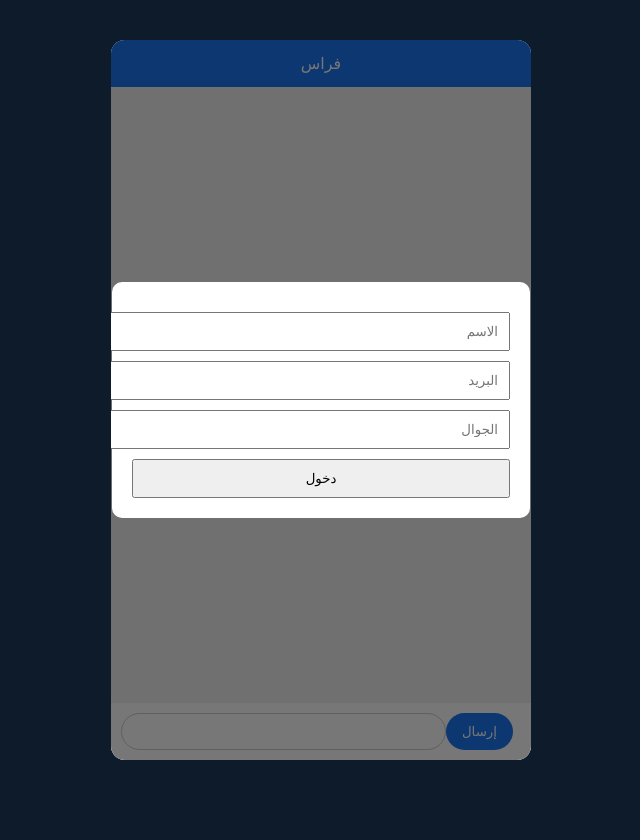
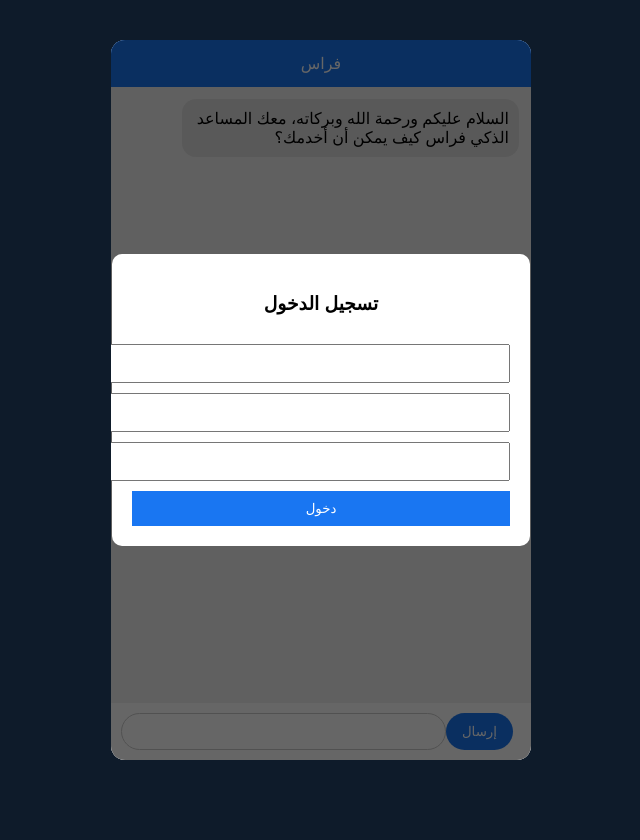
Before and after one commit to ss2009w-lang/chat-assistant, a Python web app: template templates/chat.html in a window 1280 px wide. Shown: the whole page, without its empty margins (319-959 px from the left). Run offline with Jinja, Linux system fonts and the light colour scheme; the template is opened without the code that fills it, so the values that code supplies are empty.

Commit message:
force working login modal and enable chat after login

```diff
--- a/templates/chat.html
+++ b/templates/chat.html
@@ -15,9 +15,33 @@ html,body{margin:0;height:100%;font-family:Arial;background:#0e1b2a}
 #footer{display:flex;padding:10px;background:#fff}
 #input{flex:1;padding:10px;border-radius:20px;border:1px solid #ccc}
 #send{background:#1976f2;color:#fff;border:none;border-radius:20px;padding:10px 16px;margin-right:8px}
-#login,#rate{position:absolute;top:0;left:0;width:100%;height:100%;background:#0008;display:flex;align-items:center;justify-content:center;z-index:99}
-.box{background:#fff;padding:20px;width:90%;border-radius:10px}
-.box input,.box button{width:100%;padding:10px;margin-top:10px}
+
+#login{
+  position:absolute;
+  top:0;left:0;
+  width:100%;height:100%;
+  background:#0009;
+  display:flex;
+  align-items:center;
+  justify-content:center;
+  z-index:999
+}
+#loginBox{
+  background:#fff;
+  padding:20px;
+  width:90%;
+  border-radius:10px
+}
+#loginBox input,#loginBox button{
+  width:100%;
+  padding:10px;
+  margin-top:10px
+}
+#loginBox button{
+  background:#1976f2;
+  color:#fff;
+  border:none
+}
 </style>
 </head>
 <body>
@@ -25,41 +49,56 @@ html,body{margin:0;height:100%;font-family:Arial;background:#0e1b2a}
 <div id='container'>
 
 <div id='login'>
-<div class='box'>
-<input id='name' placeholder='الاسم'>
-<input id='email' placeholder='البريد'>
-<input id='phone' placeholder='الجوال'>
-<button onclick='loginUser()'>دخول</button>
-</div>
-</div>
-
-<div id='rate' style='display:none'>
-<div class='box'>
-<select id='rating'>
-<option value='5'>⭐⭐⭐⭐⭐</option>
-<option value='4'>⭐⭐⭐⭐</option>
-<option value='3'>⭐⭐⭐</option>
-<option value='2'>⭐⭐</option>
-<option value='1'>⭐</option>
-</select>
-<button onclick='sendRate()'>إرسال التقييم</button>
-</div>
+  <div id='loginBox'>
+    <h3 style='text-align:center'>تسجيل الدخول</h3>
+    <input id='name'>
+    <input id='email'>
+    <input id='phone'>
+    <button id='loginBtn'>دخول</button>
+  </div>
 </div>
 
 <div id='header'>فراس</div>
 
-<div id='messages'></div>
+<div id='messages'>
+  <div class='msg bot'>السلام عليكم ورحمة الله وبركاته، معك المساعد الذكي فراس كيف يمكن أن أخدمك؟</div>
+</div>
 
 <div id='footer'>
-<button id='send' onclick='send()'>إرسال</button>
-<input id='input'>
+  <button id='send'>إرسال</button>
+  <input id='input'>
 </div>
 
 </div>
 
 <script>
-const messages=document.getElementById('messages')
-const input=document.getElementById('input')
+const loginBtn = document.getElementById('loginBtn')
+const loginDiv = document.getElementById('login')
+const input = document.getElementById('input')
+const messages = document.getElementById('messages')
+
+loginBtn.onclick = function(){
+  if(!name.value || !email.value || !phone.value) return
+
+  fetch('/login',{
+    method:'POST',
+    headers:{'Content-Type':'application/json'},
+    body:JSON.stringify({
+      name:name.value,
+      email:email.value,
+      phone:phone.value
+    })
+  })
+  .then(r=>r.json())
+  .then(d=>{
+    if(d.ok === true){
+      loginDiv.style.display = 'none'
+    }
+  })
+}
+
+document.getElementById('send').onclick = send
+input.addEventListener('keydown',e=>{if(e.key==='Enter')send()})
 
 function add(t,c){
   const d=document.createElement('div')
@@ -67,14 +106,6 @@ function add(t,c){
   d.innerText=t
   messages.appendChild(d)
   messages.scrollTop=messages.scrollHeight
-}
-
-function loginUser(){
-  fetch('/login',{
-    method:'POST',
-    headers:{'Content-Type':'application/json'},
-    body:JSON.stringify({name:name.value,email:email.value,phone:phone.value})
-  }).then(()=>login.style.display='none')
 }
 
 function send(){
@@ -86,18 +117,9 @@ function send(){
     method:'POST',
     headers:{'Content-Type':'application/json'},
     body:JSON.stringify({message:q})
-  }).then(r=>r.json()).then(d=>{
-    add(d.reply,'bot')
-    setTimeout(()=>rate.style.display='flex',1500)
   })
-}
-
-function sendRate(){
-  fetch('/rate',{
-    method:'POST',
-    headers:{'Content-Type':'application/json'},
-    body:JSON.stringify({rating:rating.value})
-  }).then(()=>location.reload())
+  .then(r=>r.json())
+  .then(d=>add(d.reply,'bot'))
 }
 </script>
 
```
Also changed, not shown: app.py (+7 -66 lines).
